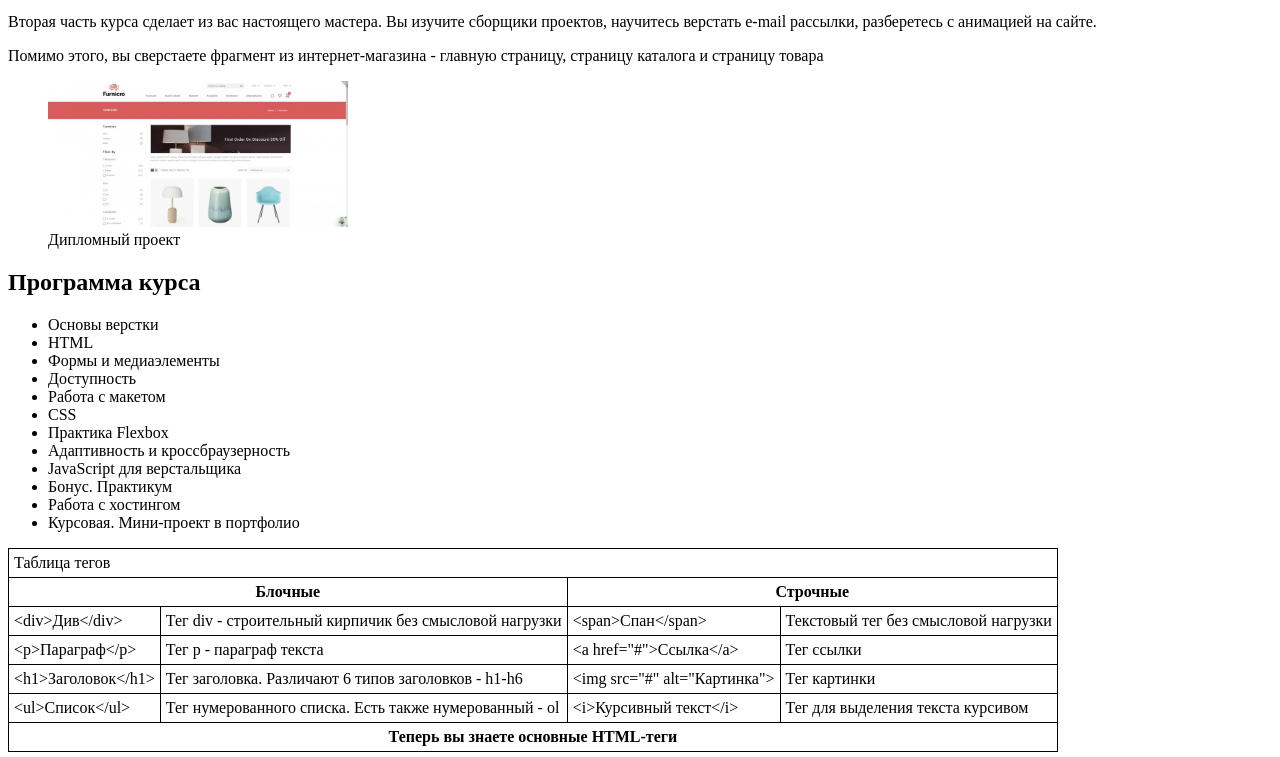
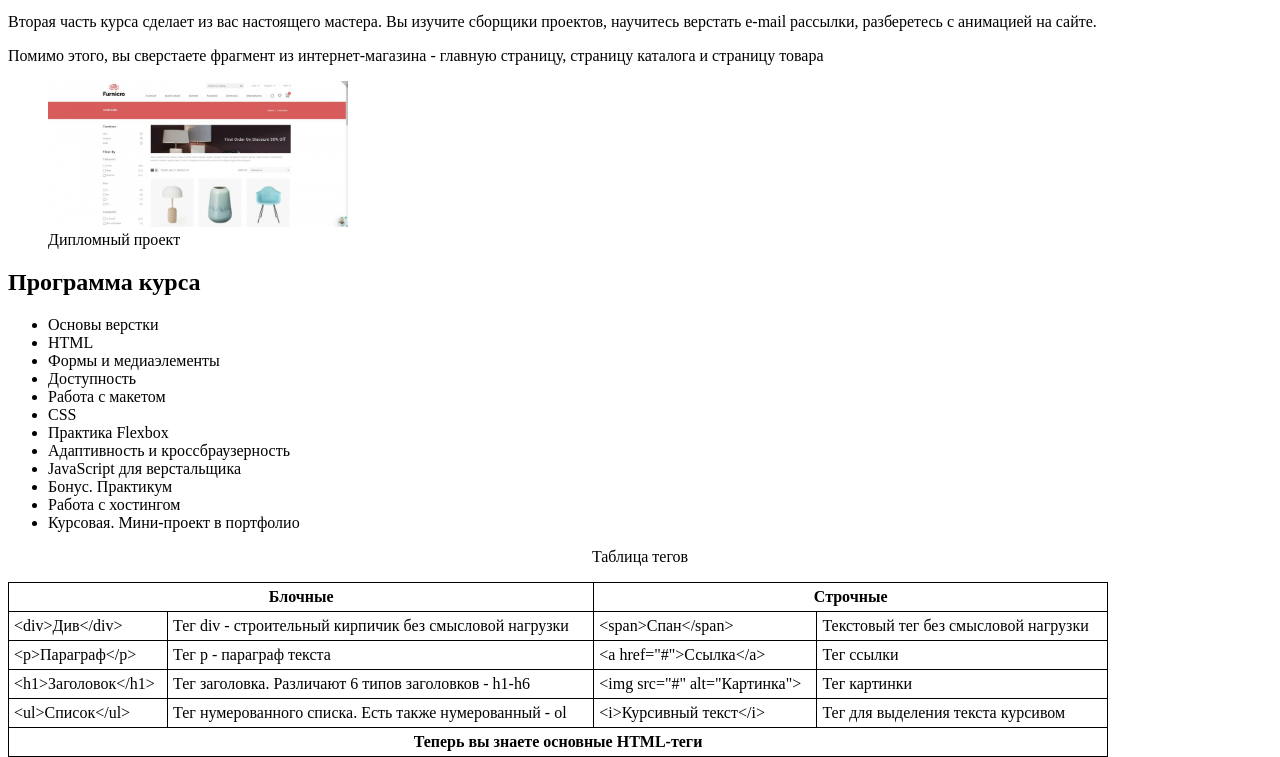
Before and after one commit to comcur/02_Base_HTML, a plain HTML site: page program.html in a window 1280 px wide. Shown: the part 563-1320 px from the top of the page. Drawn offline with Linux system fonts and the light colour scheme.

Commit message:
200503-5

```diff
--- a/program.html
+++ b/program.html
@@ -6,10 +6,13 @@
 	<title>Document</title>
 	<style>
 		TABLE {
+			width: 1100px;
 			border-collapse: collapse;
 		}
 
-		TR,TD, TH {
+		TR,
+		TD,
+		TH {
 			padding: 5px;
 			border: 1px solid black;
 		}
@@ -37,8 +40,10 @@
 		<img src="img/2.7_site1.jpeg" width="300" alt="Картинка">
 		<figcaption>Курсовая работа</figcaption>
 	</figure>
-	<p>Вторая часть курса сделает из вас настоящего мастера. Вы изучите сборщики проектов, научитесь верстать e-mail рассылки, разберетесь с анимацией на сайте.</p>
-	<p>Помимо этого, вы сверстаете фрагмент из интернет-магазина - главную страницу, страницу каталога и страницу товара</p>
+	<p>Вторая часть курса сделает из вас настоящего мастера. Вы изучите сборщики проектов, научитесь верстать e-mail
+		рассылки, разберетесь с анимацией на сайте.</p>
+	<p>Помимо этого, вы сверстаете фрагмент из интернет-магазина - главную страницу, страницу каталога и страницу товара
+	</p>
 	<figure>
 		<img src="img/2.7_site2.jpeg" width="300" alt="Картинка">
 		<figcaption>Дипломный проект</figcaption>
@@ -58,11 +63,9 @@
 		<li>Работа с хостингом</li>
 		<li>Курсовая. Мини-проект в портфолио</li>
 	</ul>
+	<p align="center">Таблица тегов</p>
 
 	<table id="tegi" align="left" cellpadding="4">
-		<tr>
-		<td colspan="4">Таблица тегов</td>
-		</tr>
 		<tr>
 			<th colspan="2">Блочные</th>
 			<th colspan="2">Строчные</th>
```
Lines whose indentation alone changed are shown as unchanged.
